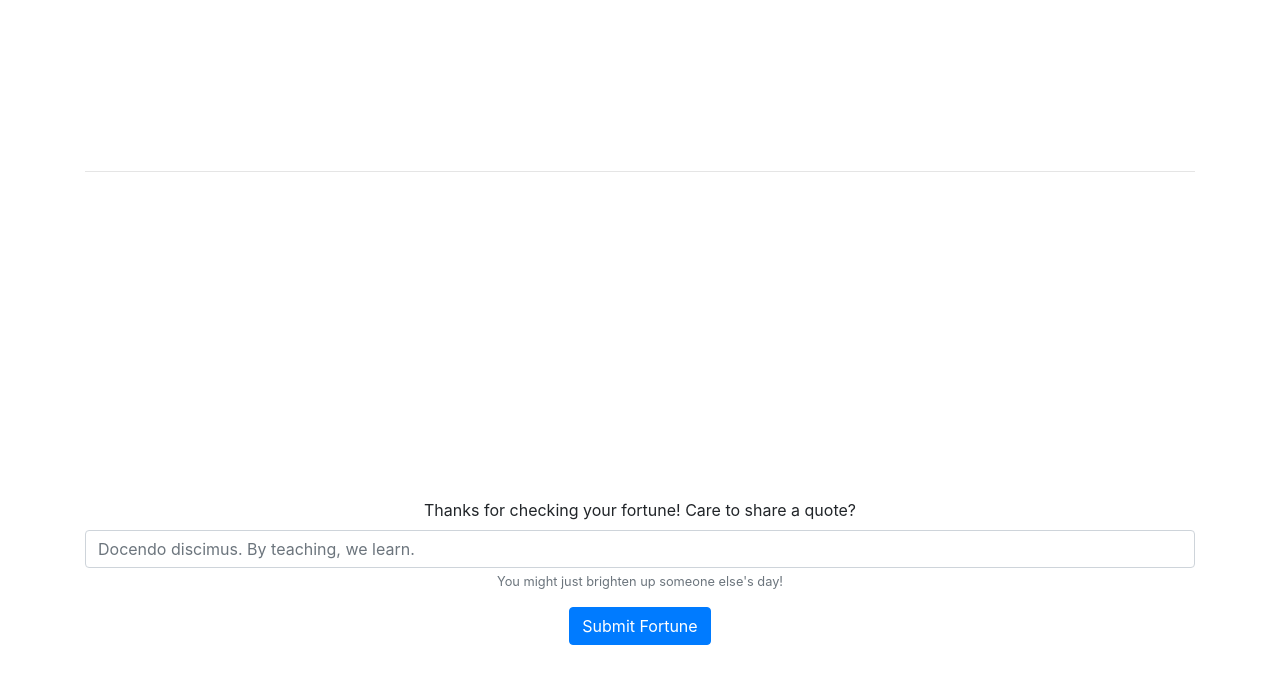
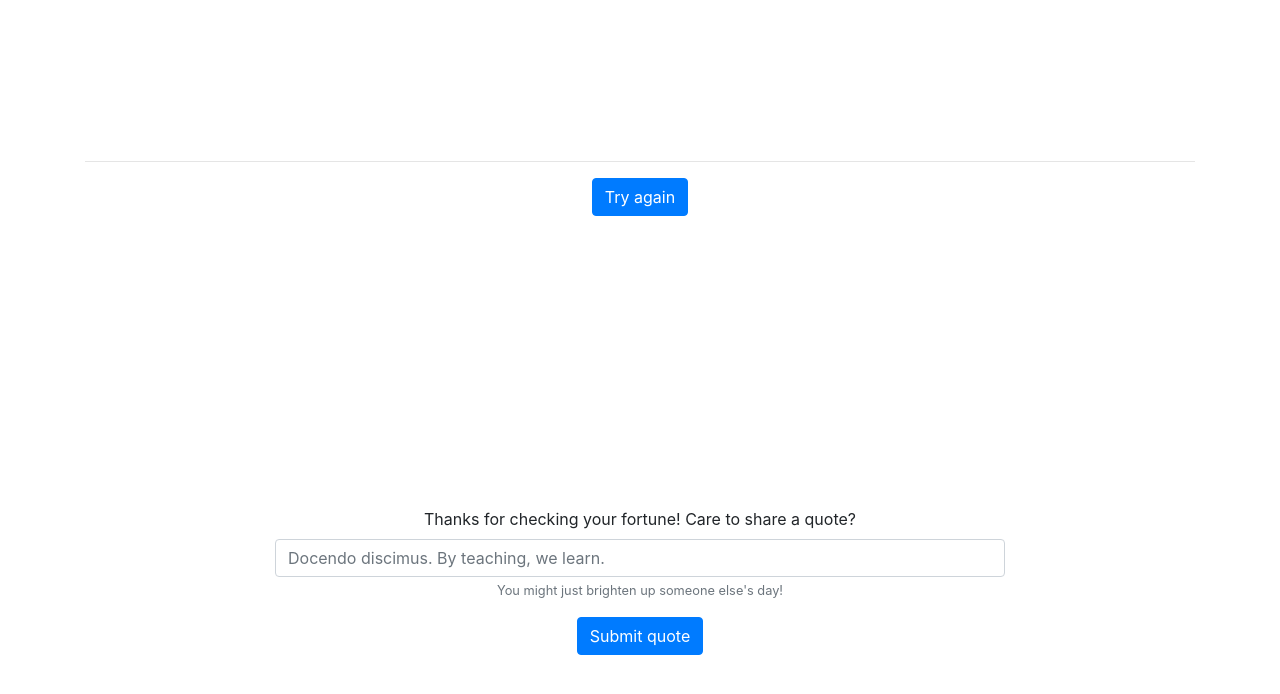
Before and after one commit to alyssonalvaran/getyourfortunecookie, a Flask app: template templates/index.html in a window 1280 px wide. Shown: the top 694 px of the page. Run offline with Flask 2, Linux system fonts and the light colour scheme; the template is opened without the code that fills it, so the values that code supplies are empty; some libraries are stand-ins or nearby versions.

Commit message:
Add try again button

```diff
--- a/templates/index.html
+++ b/templates/index.html
@@ -24,8 +24,9 @@
 			<div class="col-12 text-center">
 				<h1 class="display-4">{{ fortune }}</h1>
 				<hr/>
+				<a href="/" class="btn btn-primary" role="button">Try again</a>
 			</div>
-			<form class="col-12 text-center">
+			<form class="col-sm-12 col-lg-8 text-center">
 				<div class="form-group">
 					<label for="fortuneInput">Thanks for checking your fortune! Care to share a quote?</label>
 					<input type="text" class="form-control" id="fortuneInput" aria-describedby="emailHelp" placeholder="Docendo discimus. By teaching, we learn.">
@@ -33,7 +34,7 @@
 						You might just brighten up someone else's day!
 					</small>
 				</div>
-				<button type="submit" class="btn btn-primary">Submit Fortune</button>
+				<button type="submit" class="btn btn-primary">Submit quote</button>
 			</form>
 
 		</div>
```
